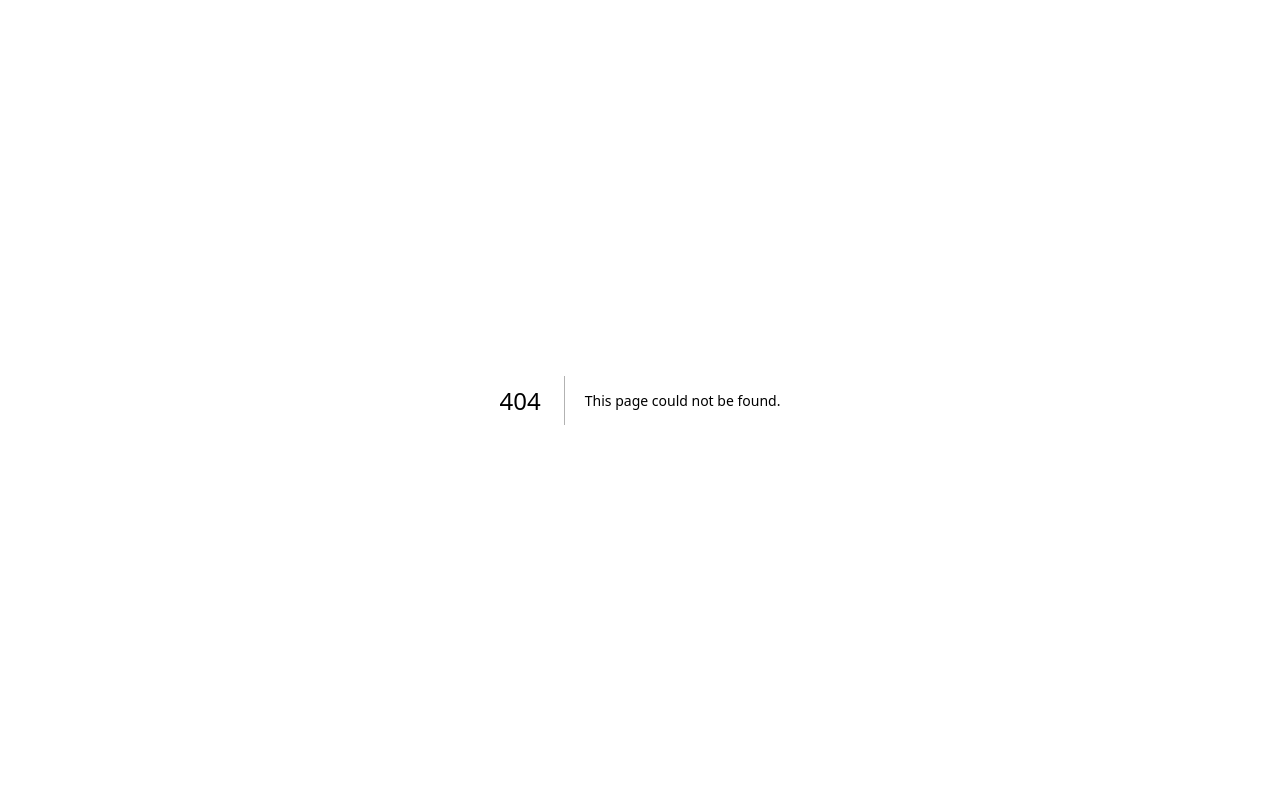
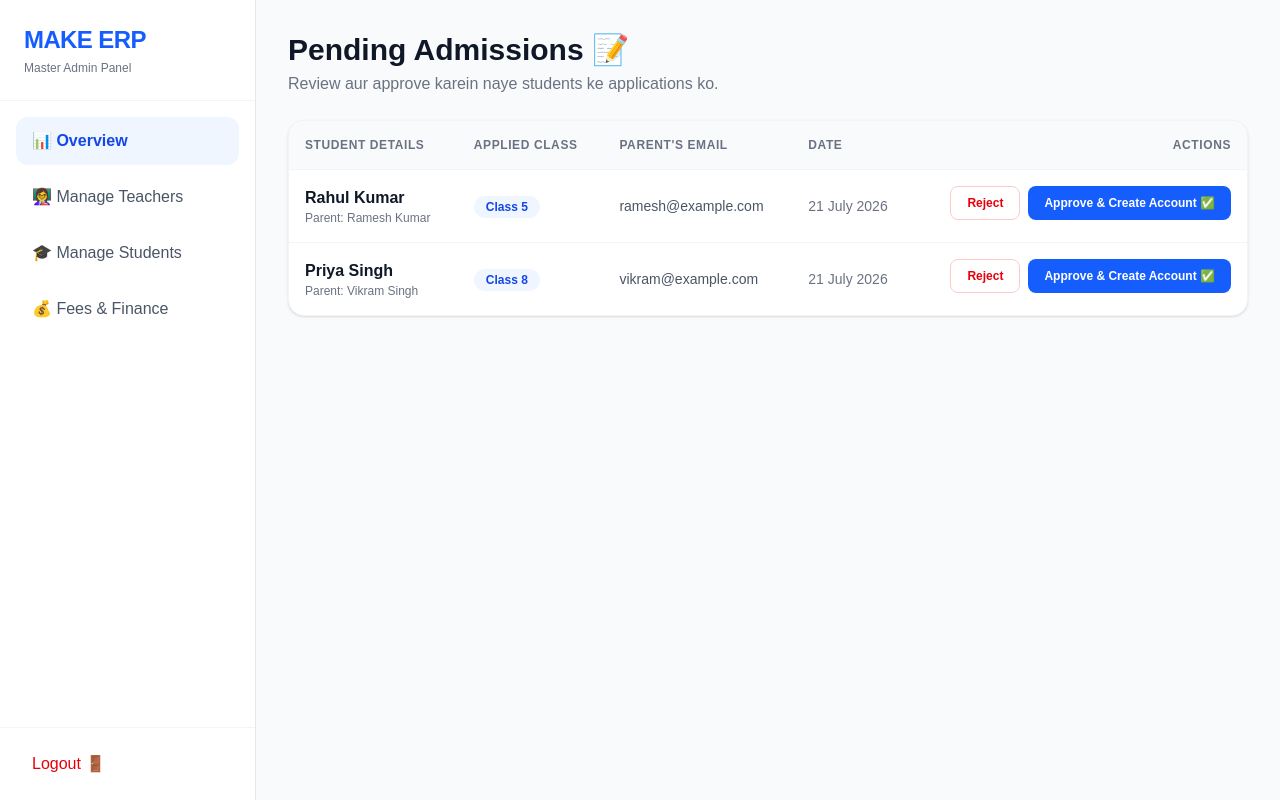
Before and after one commit to makeerp2026-gif/MAKE-ERP, a Next.js app: page /dashboard/admissions in a window 1280 px wide. Before the commit this address had no page. Built offline with nearby package versions, Linux system fonts and the light colour scheme.

Commit message:
school FUNCATION

```diff
--- /dev/null
+++ b/src/app/[domain]/page.tsx
@@ -0,0 +1,58 @@
+export default async function SchoolLandingPage({
+  params
+}: {
+  params: { domain: string }
+}) {
+  const domain = params.domain // Yeh aapko dega 'dps' ya jo bhi school ka naam hai
+
+  // Yahan hum database (Supabase) se check kar sakte hain ki is domain ka school hai ya nahi
+  // Abhi ke liye hum UI banate hain:
+
+  return (
+    <div className="min-h-screen bg-white">
+
+      {/* 🚀 School ka Custom Header */}
+      <header className="px-8 py-6 border-b border-gray-100 flex justify-between items-center bg-blue-50">
+        <h1 className="text-3xl font-black text-blue-900 uppercase tracking-wider">
+          {domain} Public School
+        </h1>
+        <div className="flex gap-4">
+          {/* Main ERP par login karne ka link */}
+          <a href="http://localhost:3000/login/master" className="px-5 py-2.5 bg-white text-blue-600 rounded-lg font-bold border border-blue-200 hover:bg-blue-100 transition shadow-sm">
+            Staff Login
+          </a>
+          <button className="px-5 py-2.5 bg-blue-600 text-white rounded-lg font-bold hover:bg-blue-700 transition shadow-md">
+            Admission Enquiry
+          </button>
+        </div>
+      </header>
+
+      {/* 🚀 Hero Section */}
+      <main className="max-w-5xl mx-auto py-20 px-8 text-center">
+        <h2 className="text-5xl font-extrabold text-gray-900 mb-6">
+          Welcome to {domain.toUpperCase()} Portal
+        </h2>
+        <p className="text-xl text-gray-500 mb-10 max-w-2xl mx-auto">
+          We provide the best education and facilities for your children. Apply for admission today or login to your parent portal.
+        </p>
+
+        {/* Dummy Admission Form */}
+        <div className="max-w-md mx-auto bg-white p-8 rounded-2xl shadow-xl border border-gray-100 text-left">
+          <h3 className="text-xl font-bold mb-6 border-b pb-4">Student Admission Form</h3>
+          <div className="space-y-4">
+            <div>
+              <label className="block text-xs font-bold text-gray-700 uppercase mb-1">Student Name</label>
+              <input type="text" className="w-full p-3 border rounded-xl" placeholder="Full Name" />
+            </div>
+            <div>
+              <label className="block text-xs font-bold text-gray-700 uppercase mb-1">Parent's Email</label>
+              <input type="email" className="w-full p-3 border rounded-xl" placeholder="email@example.com" />
+            </div>
+            <button className="w-full bg-black text-white p-3 rounded-xl font-bold">Submit Form</button>
+          </div>
+        </div>
+      </main>
+
+    </div>
+  )
+}
--- /dev/null
+++ b/src/app/dashboard/admissions/page.tsx
@@ -0,0 +1,99 @@
+"use client"
+
+import { useState } from 'react'
+import { toast } from 'react-hot-toast'
+
+// Dummy Data (Backend lagne ke baad yeh Supabase se aayega)
+const initialPendingStudents = [
+  { id: 1, name: "Rahul Kumar", class: "Class 5", parentName: "Ramesh Kumar", email: "ramesh@example.com", date: "21 July 2026" },
+  { id: 2, name: "Priya Singh", class: "Class 8", parentName: "Vikram Singh", email: "vikram@example.com", date: "21 July 2026" },
+]
+
+export default function PendingAdmissionsPage() {
+  const [students, setStudents] = useState(initialPendingStudents)
+  const [isApproving, setIsApproving] = useState<number | null>(null)
+
+  // 🚀 APPROVE LOGIC (Jab Admin Approve dabayega)
+  const handleApprove = async (id: number, email: string) => {
+    setIsApproving(id)
+
+    // Yahan hum apna backend (Server Action) call karenge jo Supabase Auth mein account banayega
+    // Simulate API Call for now
+    setTimeout(() => {
+      setStudents(students.filter(student => student.id !== id))
+      setIsApproving(null)
+
+      // ✅ Success Message
+      toast.success(`Account created! Password sent to ${email}`, {
+        icon: '✉️',
+        duration: 5000
+      })
+    }, 2000)
+  }
+
+  return (
+    <div className="space-y-6">
+      <div>
+        <h1 className="text-3xl font-bold text-gray-900">Pending Admissions 📝</h1>
+        <p className="text-gray-500 mt-1">Review aur approve karein naye students ke applications ko.</p>
+      </div>
+
+      <div className="bg-white rounded-2xl shadow-sm border border-gray-100 overflow-hidden">
+        <div className="overflow-x-auto">
+          <table className="w-full text-left border-collapse">
+            <thead>
+              <tr className="bg-gray-50 border-b border-gray-100">
+                <th className="p-4 text-xs font-bold text-gray-500 uppercase tracking-wider">Student Details</th>
+                <th className="p-4 text-xs font-bold text-gray-500 uppercase tracking-wider">Applied Class</th>
+                <th className="p-4 text-xs font-bold text-gray-500 uppercase tracking-wider">Parent's Email</th>
+                <th className="p-4 text-xs font-bold text-gray-500 uppercase tracking-wider">Date</th>
+                <th className="p-4 text-xs font-bold text-gray-500 uppercase tracking-wider text-right">Actions</th>
+              </tr>
+            </thead>
+            <tbody className="divide-y divide-gray-100">
+              {students.length === 0 ? (
+                <tr>
+                  <td colSpan={5} className="p-8 text-center text-gray-400 font-medium">
+                    🎉 Koi naya pending admission nahi hai!
+                  </td>
+                </tr>
+              ) : (
+                students.map((student) => (
+                  <tr key={student.id} className="hover:bg-gray-50 transition-colors">
+                    <td className="p-4">
+                      <div className="font-bold text-gray-900">{student.name}</div>
+                      <div className="text-xs text-gray-500">Parent: {student.parentName}</div>
+                    </td>
+                    <td className="p-4">
+                      <span className="bg-blue-50 text-blue-700 px-3 py-1 rounded-full text-xs font-bold">
+                        {student.class}
+                      </span>
+                    </td>
+                    <td className="p-4 text-sm font-medium text-gray-600">{student.email}</td>
+                    <td className="p-4 text-sm text-gray-500">{student.date}</td>
+                    <td className="p-4 text-right flex justify-end gap-2">
+                      <button
+                        className="px-4 py-2 text-xs font-bold bg-white text-red-600 border border-red-200 hover:bg-red-50 rounded-lg transition"
+                      >
+                        Reject
+                      </button>
+                      <button
+                        onClick={() => handleApprove(student.id, student.email)}
+                        disabled={isApproving === student.id}
+                        className={`px-4 py-2 text-xs font-bold rounded-lg transition text-white ${
+                          isApproving === student.id ? 'bg-blue-400 cursor-not-allowed' : 'bg-blue-600 hover:bg-blue-700'
+                        }`}
+                      >
+                        {isApproving === student.id ? 'Approving... ⏳' : 'Approve & Create Account ✅'}
+                      </button>
+                    </td>
+                  </tr>
+                ))
+              )}
+            </tbody>
+          </table>
+        </div>
+      </div>
+    </div>
+  )
+}
--- /dev/null
+++ b/src/app/middleware.ts
@@ -0,0 +1,35 @@
+import { NextResponse } from 'next/server'
+import type { NextRequest } from 'next/server'
+
+export function middleware(req: NextRequest) {
+  const url = req.nextUrl
+
+  // 1. Hostname nikaalein (jaise: "dps.makeerp.com" ya "localhost:3000")
+  const hostname = req.headers.get('host') || ''
+  const currentHost = hostname.split(':')[0] // Port number (3000) hata rahe hain
+
+  // 2. Humare main domains ki list jahan dashboard aur login rahega
+  const mainDomains = ['localhost', 'makeerp.com', 'www.makeerp.com']
+
+  // 3. Pata lagayein ki kya yeh Subdomain hai?
+  const isSubdomain = !mainDomains.includes(currentHost)
+
+  // 4. Agar Subdomain hai, toh internal routing change karein
+  if (isSubdomain) {
+    // "dps.makeerp.com" se "dps" nikalenge
+    const subdomain = currentHost.replace('.localhost', '').replace('.makeerp.com', '')
+
+    // User ko uske specific folder mein bhejenge, lekin browser ka URL wahi rahega!
+    return NextResponse.rewrite(new URL(`/${subdomain}${url.pathname}`, req.url))
+  }
+
+  // Agar main domain hai, toh normal chalne do
+  return NextResponse.next()
+}
+
+// Middleware ko kin files par run nahi karna hai (images, api, css)
+export const config = {
+  matcher: [
+    '/((?!api|_next/static|_next/image|favicon.ico).*)',
+  ],
+}
```
